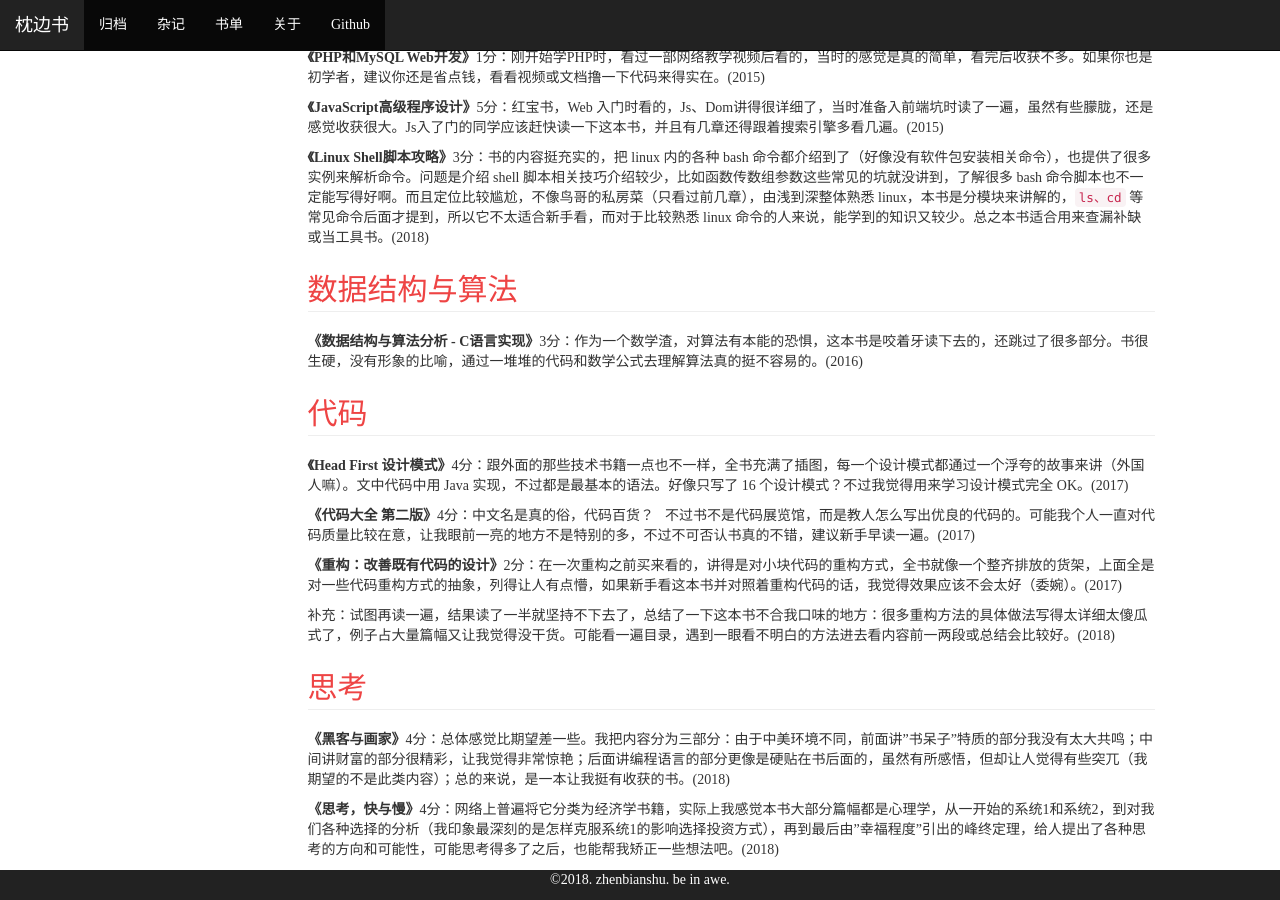
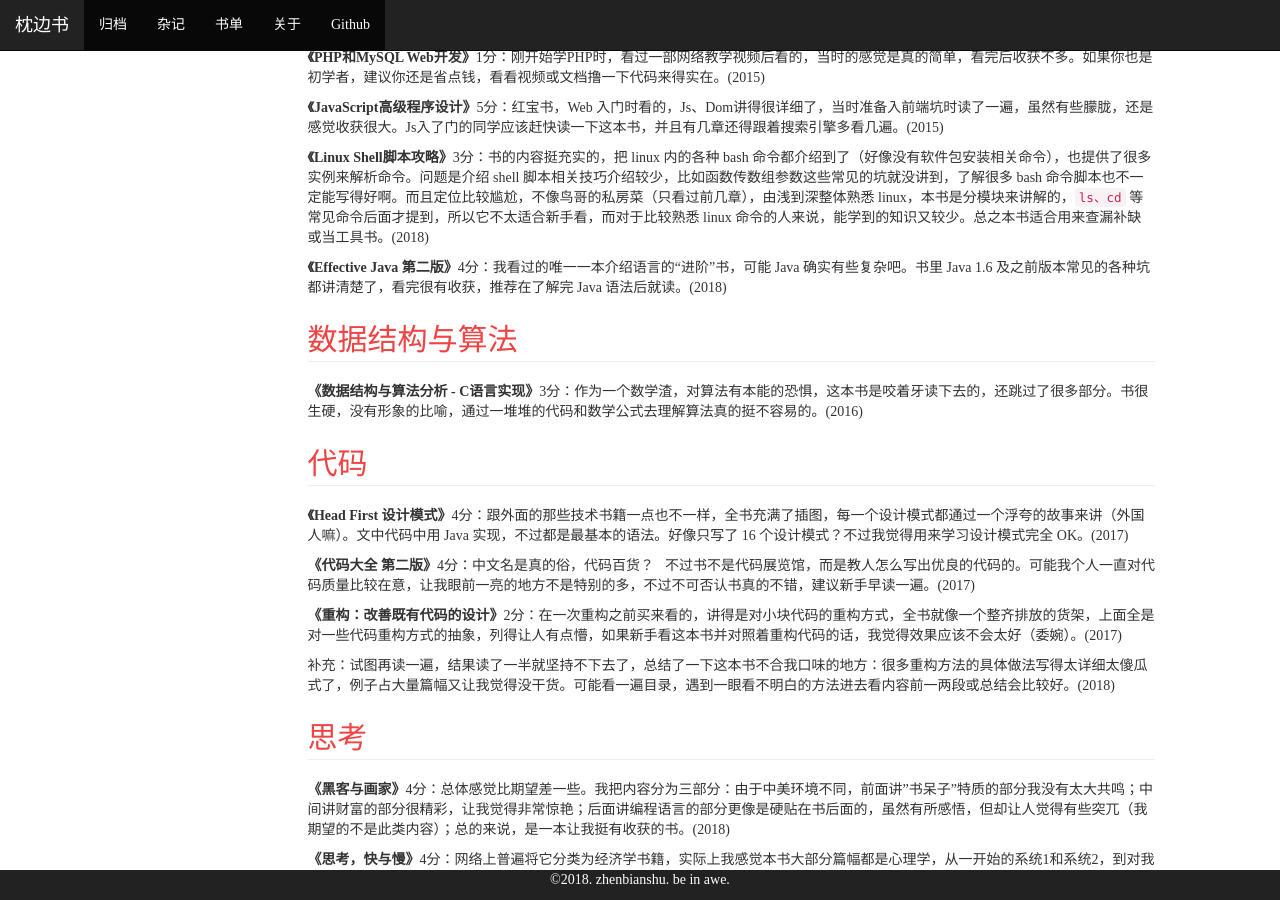
Before and after one commit to zhenbianshu/zhenbianshu.github.io, a Jekyll site: the page built from book_list.md, in a window 1280 px wide and 900 px high, scrolled down 1368 px. Built offline with Jekyll 4.4.1, drawn with Linux system fonts in a browser that asks for light colours; comment, search, counter and statistics services are not loaded.

Commit message:
add book;

```diff
--- a/book_list.md
+++ b/book_list.md
@@ -52,6 +52,8 @@ layout: default
 
 **《Linux Shell脚本攻略》**3分：书的内容挺充实的，把 linux 内的各种 bash 命令都介绍到了（好像没有软件包安装相关命令），也提供了很多实例来解析命令。问题是介绍 shell 脚本相关技巧介绍较少，比如函数传数组参数这些常见的坑就没讲到，了解很多 bash 命令脚本也不一定能写得好啊。而且定位比较尴尬，不像鸟哥的私房菜（只看过前几章），由浅到深整体熟悉 linux，本书是分模块来讲解的，`ls、cd` 等常见命令后面才提到，所以它不太适合新手看，而对于比较熟悉 linux 命令的人来说，能学到的知识又较少。总之本书适合用来查漏补缺或当工具书。(2018)
 
+**《Effective Java 第二版》**4分：我看过的唯一一本介绍语言的“进阶”书，可能 Java 确实有些复杂吧。书里 Java 1.6 及之前版本常见的各种坑都讲清楚了，看完很有收获，推荐在了解完 Java 语法后就读。(2018)
+
 ## 数据结构与算法
 ---
 **《数据结构与算法分析 - C语言实现》**3分：作为一个数学渣，对算法有本能的恐惧，这本书是咬着牙读下去的，还跳过了很多部分。书很生硬，没有形象的比喻，通过一堆堆的代码和数学公式去理解算法真的挺不容易的。(2016)
```
